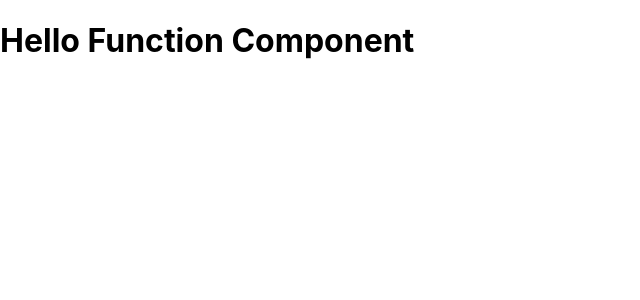
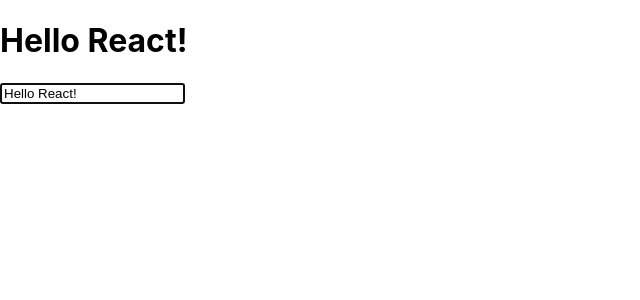
Before and after one commit to waiyakorn-space/react-function-component, a React (Create React App) app: page / in a window 1280 px wide. Shown: the top 300 px of the page, without its empty margins (0-640 px from the left). Built offline with nearby package versions, Linux system fonts and the light colour scheme.

Commit message:
forwardRef

```diff
--- a/src/App.js
+++ b/src/App.js
@@ -1,15 +1,27 @@
-import {useState, memo} from 'react'
-import Headline from './Headline'
+import {useState, useEffect, useRef, forwardRef} from 'react'
 
 const App = () => {
-  const greeting = 'Hello Function Component'
+  const [greeting,setGreeting] = useState('Hello React!')
+
+  const handleChange = event => setGreeting(event.target.value);
+
+  const ref = useRef(); //ต้องการ focus ที่ component นี้
+  useEffect(() => ref.current.focus() ,[]);
 
   return (
     <div className="App">
-      <Headline value={greeting}/>
+      <h1>{greeting}</h1>
+      <Input value={greeting} handleChange={handleChange} ref={ref}/>
+
     </div>
   );
 }
 
+const Input = forwardRef(({value,handleChange},ref) =>(
+
+    <input type="text" value={value} onChange={handleChange} ref={ref} />
+
+));
+
 
 export default App;
```
